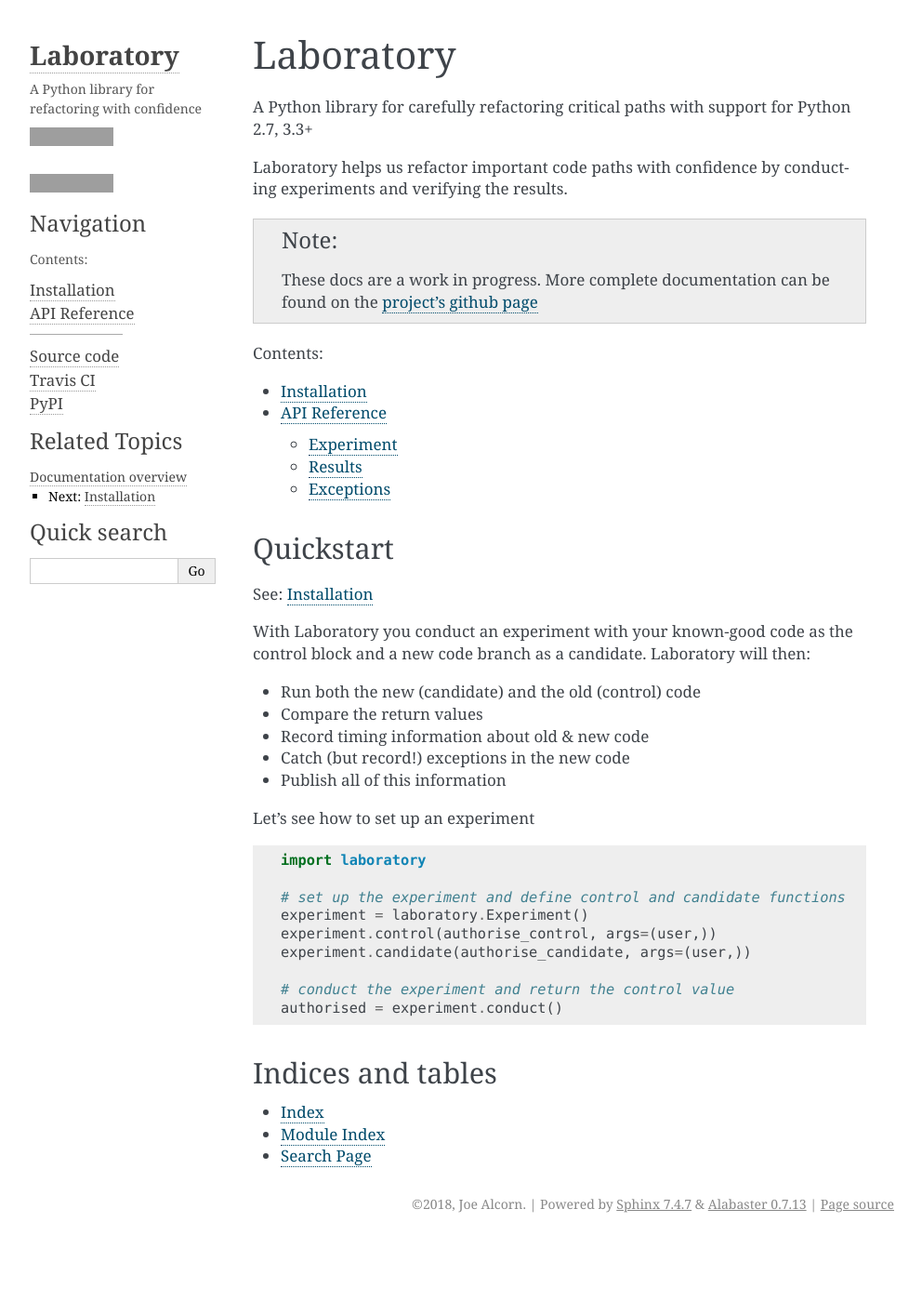
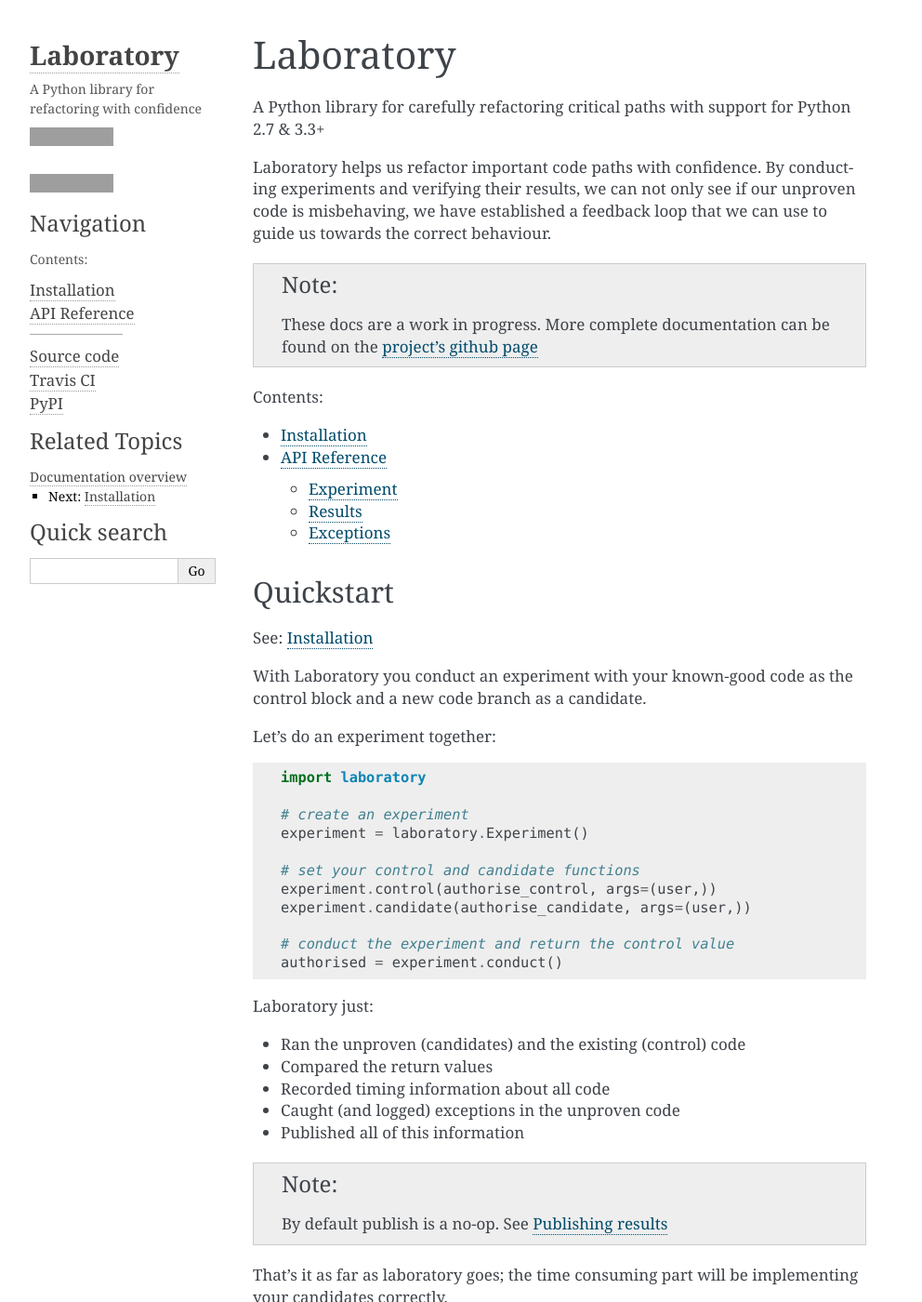
Before and after one commit to joealcorn/laboratory, a Sphinx documentation site: the page built from docs/index.rst, in a window 1280 px wide and 1400 px high. Shown: the whole window at 93% size, without its empty margins (148-1140 px from the left). Built offline with Sphinx 7.4.7, drawn with Linux system fonts in a browser that asks for light colours; grey boxes are pictures that could not be loaded.

Commit message:
A slightly quicker start

```diff
--- a/docs/index.rst
+++ b/docs/index.rst
@@ -6,14 +6,16 @@
 Laboratory
 ==========
 
-A Python library for carefully refactoring critical paths with support for Python 2.7, 3.3+
+A Python library for carefully refactoring critical paths with support for Python 2.7 & 3.3+
 
-Laboratory helps us refactor important code paths with confidence by conducting experiments
-and verifying the results.
+Laboratory helps us refactor important code paths with confidence. By conducting experiments
+and verifying their results, we can not only see if our unproven code is misbehaving, we have
+established a feedback loop that we can use to guide us towards the correct behaviour.
 
 
 .. note:: These docs are a work in progress. More complete documentation can be found on the
           `project's github page <https://github.com/joealcorn/laboratory>`_
+
 
 .. toctree::
    :maxdepth: 2
@@ -30,35 +32,44 @@
 See: :ref:`installation`
 
 With Laboratory you conduct an experiment with your known-good code as the
-control block and a new code branch as a candidate. Laboratory will then:
-
--  Run both the new (candidate) and the old (control) code
--  Compare the return values
--  Record timing information about old & new code
--  Catch (but record!) exceptions in the new code
--  Publish all of this information
-
-Let's see how to set up an experiment
+control block and a new code branch as a candidate.
 
 
-.. code:: python
+Let's do an experiment together::
 
     import laboratory
 
-    # set up the experiment and define control and candidate functions
+    # create an experiment
     experiment = laboratory.Experiment()
+
+    # set your control and candidate functions
     experiment.control(authorise_control, args=(user,))
     experiment.candidate(authorise_candidate, args=(user,))
 
     # conduct the experiment and return the control value
     authorised = experiment.conduct()
 
+Laboratory just:
+
+-  Ran the unproven (candidates) and the existing (control) code
+-  Compared the return values
+-  Recorded timing information about all code
+-  Caught (and logged) exceptions in the unproven code
+-  Published all of this information
+
+.. Note::
+
+    By default publish is a no-op. See `Publishing results <https://github.com/joealcorn/laboratory#publishing-results>`_
+
+
+That's it as far as laboratory goes; the time consuming part will be implementing your
+candidates correctly.
+
 
 Indices and tables
 ------------------
 
 * :ref:`genindex`
-* :ref:`modindex`
 * :ref:`search`
 
 
```
Also changed, not shown: 1 other file.
